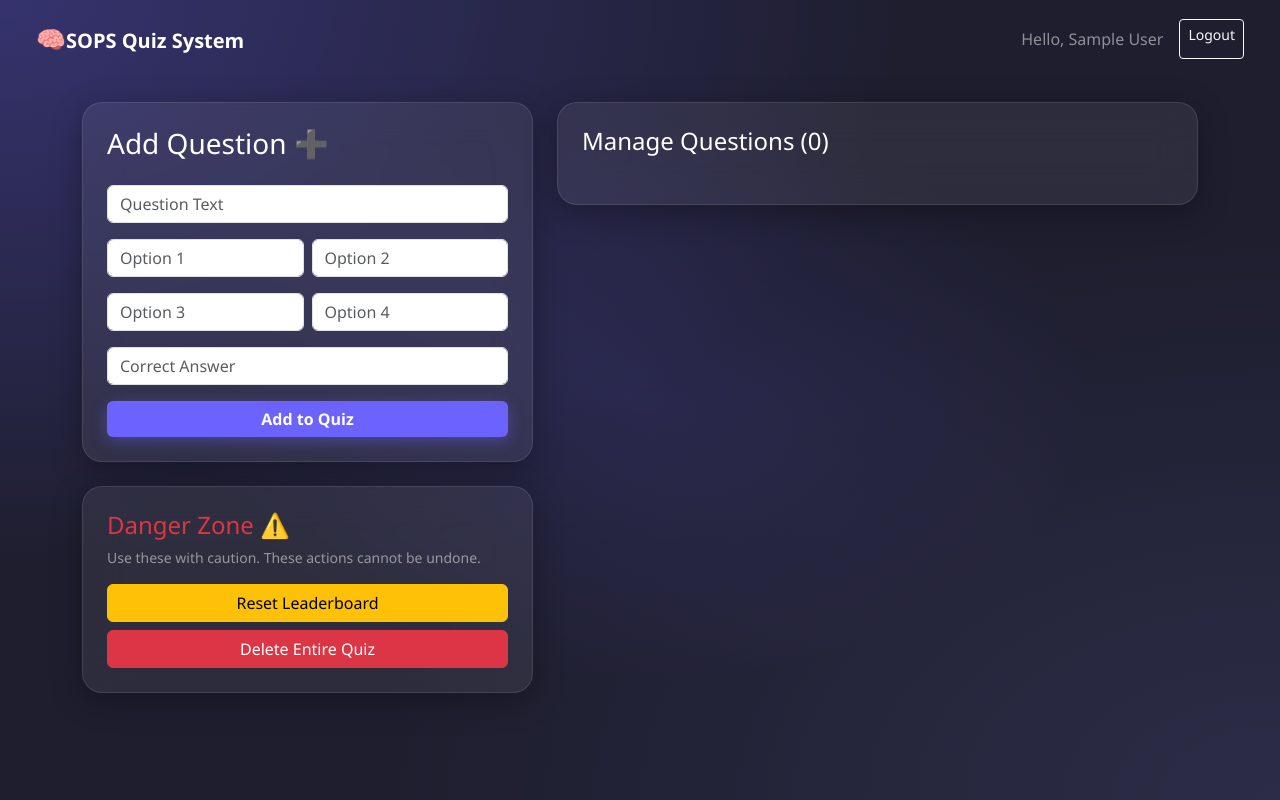
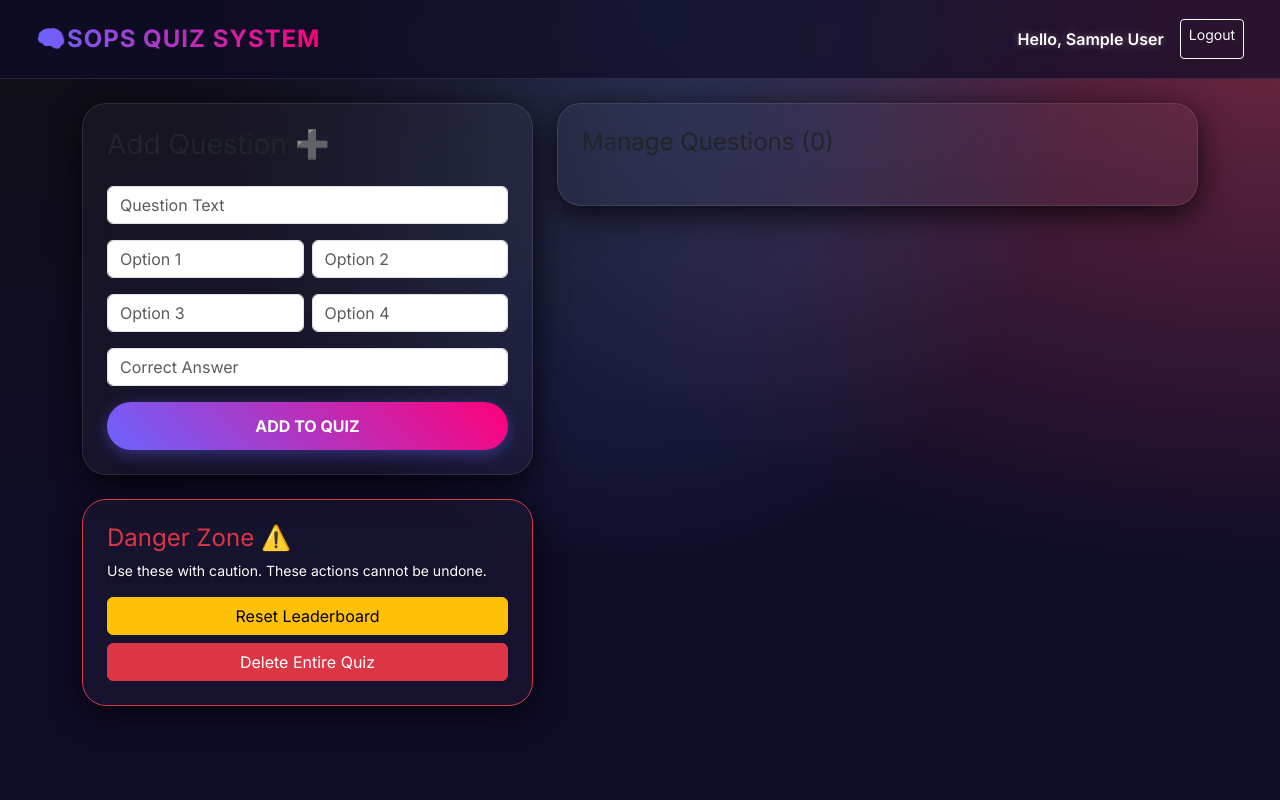
Before and after one commit to Shikharpundir/quiz-system, a Flask app: page /admin in a window 1280 px wide. Run offline with Flask 3, Linux system fonts and the light colour scheme; the visitor is signed in with stand-in values (Sample User, id 1); data that the repository does not hold is empty.

Commit message:
Refactor CSS for dark theme and glassmorphism

```diff
--- a/static/css/style.css
+++ b/static/css/style.css
@@ -1,41 +1,159 @@
-body {
-    /* Vibrant mesh gradient using your button color (#6c63ff) as the anchor */
-    background-color: #1e1e2f;
-    background-image:
-        radial-gradient(at 0% 0%, rgba(108, 99, 255, 0.3) 0px, transparent 50%),
-        radial-gradient(at 100% 100%, rgba(58, 58, 95, 0.5) 0px, transparent 50%),
-        radial-gradient(at 50% 50%, rgba(108, 99, 255, 0.15) 0px, transparent 50%);
-    background-attachment: fixed;
-    font-family: 'Segoe UI', sans-serif;
-    color: white;
-    min-height: 100vh;
-    margin: 0;
+/* style.css */
+:root {
+    /* Advanced Color Palette */
+    --primary: #6c63ff;
+    --secondary: #ff007a; /* Neon Pink for accents */
+    --success: #00f2fe;   /* Cyber Blue for success */
+    --danger: #ff4d4d;
+
+    /* Dark Theme Layers */
+    --bg-dark: #0f0c29;
+    --mesh-gradient: radial-gradient(at 0% 0%, hsla(253,16%,7%,1) 0, transparent 50%),
+                     radial-gradient(at 50% 0%, hsla(225,39%,30%,1) 0, transparent 50%),
+                     radial-gradient(at 100% 0%, hsla(339,49%,30%,1) 0, transparent 50%);
+
+    /* Glass Effect Variables */
+    --glass-bg: rgba(255, 255, 255, 0.03);
+    --glass-border: rgba(255, 255, 255, 0.1);
+    --glass-shadow: 0 8px 32px 0 rgba(0, 0, 0, 0.8);
 }
 
-/* Glassmorphism Card - slightly more transparent to let the vibrant BG show through */
-.card {
-    background: rgba(255, 255, 255, 0.07) !important;
-    backdrop-filter: blur(20px);
-    -webkit-backdrop-filter: blur(20px);
-    border: 1px solid rgba(255, 255, 255, 0.1) !important;
-    border-radius: 20px !important;
-    box-shadow: 0 8px 32px 0 rgba(0, 0, 0, 0.3);
-    color: white !important;
+body {
+    margin: 0;
+    padding: 0;
+    font-family: 'Inter', sans-serif;
+    background-color: var(--bg-dark);
+    background-image: var(--mesh-gradient);
+    background-attachment: fixed;
+    color: #ffffff;
+    min-height: 100vh;
 }
 
-/* Your Button - Glowing Effect */
-.btn-custom, .btn-primary, .btn-success {
-    background: #6c63ff !important;
-    border: none !important;
-    color: white !important;
-    font-weight: 600;
-    transition: all 0.3s ease;
-    /* This adds a glow that matches the background */
+/* --- The Glass Card --- */
+.card {
+    background: var(--glass-bg);
+    backdrop-filter: blur(16px);
+    -webkit-backdrop-filter: blur(16px);
+    border: 1px solid var(--glass-border);
+    border-radius: 24px;
+    box-shadow: var(--glass-shadow);
+    transition: all 0.4s cubic-bezier(0.175, 0.885, 0.32, 1.275);
+    overflow: hidden;
+}
+
+.card:hover {
+    transform: translateY(-10px);
+    border-color: var(--primary);
+    box-shadow: 0 10px 40px rgba(108, 99, 255, 0.2);
+}
+
+/* --- Animated Navbar --- */
+.navbar {
+    background: rgba(15, 12, 41, 0.7);
+    backdrop-filter: blur(10px);
+    border-bottom: 1px solid var(--glass-border);
+    padding: 1rem 2rem;
+}
+.navbar-brand {
+    font-size: 1.5rem;
+    letter-spacing: 1px;
+    text-transform: uppercase;
+
+    /* 1. The Gradient */
+    background: linear-gradient(to right, var(--primary), var(--secondary));
+
+    /* 2. The "Clip" - Webkit for Chrome/Safari, Standard for others */
+    -webkit-background-clip: text;
+    background-clip: text;
+
+    /* 3. The "Transparency" */
+    -webkit-text-fill-color: transparent;
+    color: transparent; /* Fallback for transparency */
+}
+/* --- Advanced Buttons --- */
+.btn-custom {
+    background: linear-gradient(45deg, var(--primary), var(--secondary));
+    border: none;
+    color: white;
+    padding: 12px 30px;
+    border-radius: 50px;
+    font-weight: 700;
+    text-transform: uppercase;
+    transition: 0.3s;
     box-shadow: 0 4px 15px rgba(108, 99, 255, 0.4);
 }
 
-.btn-custom:hover, .btn-primary:hover, .btn-success:hover {
-    background: #827aff !important; /* Slightly lighter on hover */
-    transform: translateY(-2px);
-    box-shadow: 0 8px 25px rgba(108, 99, 255, 0.6);
+.btn-custom:hover {
+    transform: scale(1.05) rotate(-1deg);
+    box-shadow: 0 6px 25px rgba(255, 0, 122, 0.5);
+    color: white;
 }
+
+/* --- Radio Button Styling (The Quiz part) --- */
+.quiz-option {
+    display: block;
+    padding: 15px;
+    margin-bottom: 10px;
+    border-radius: 12px;
+    background: rgba(255, 255, 255, 0.05);
+    border: 1px solid transparent;
+    cursor: pointer;
+    transition: 0.3s;
+}
+
+.quiz-option:hover {
+    background: rgba(255, 255, 255, 0.1);
+    border-color: var(--primary);
+}
+
+input[type="radio"]:checked + .quiz-option {
+    background: rgba(108, 99, 255, 0.2);
+    border-color: var(--primary);
+}
+
+/* --- Animations --- */
+@keyframes fadeIn {
+    from { opacity: 0; transform: translateY(20px); }
+    to { opacity: 1; transform: translateY(0); }
+}
+
+.container {
+    animation: fadeIn 0.8s ease-out;
+}
+/* style.css */
+.navbar-text {
+    color: #ffffff !important; /* Forces the text to be pure white */
+    font-weight: 600;
+    text-shadow: 0 0 8px rgba(255, 255, 255, 0.3); /* Adds a soft glow */
+    opacity: 1 !important; /* Ensures it's not semi-transparent */
+}
+
+/* Optional: Add a subtle 'Glass' capsule around the welcome message */
+.welcome-msg {
+    background: rgba(255, 255, 255, 0.1);
+    padding: 5px 15px;
+    border-radius: 20px;
+    border: 1px solid rgba(255, 255, 255, 0.1);
+    margin-right: 15px;
+}
+/* style.css */
+
+/* Force all text in quiz cards to be white */
+.card p, .card h5, .card label {
+    color: #ffffff !important;
+    text-shadow: 0 2px 4px rgba(0, 0, 0, 0.5); /* Helps readability */
+}
+
+/* Ensure the question text is bold and bright */
+.question-text {
+    color: var(--primary) !important; /* Uses your vibrant purple/blue */
+    font-size: 1.25rem;
+    font-weight: 700;
+    margin-bottom: 20px;
+    display: block;
+}
+
+/* Fix for the option text color */
+.option-tile {
+    color: rgba(255, 255, 255, 0.9) !important;
+}
```
